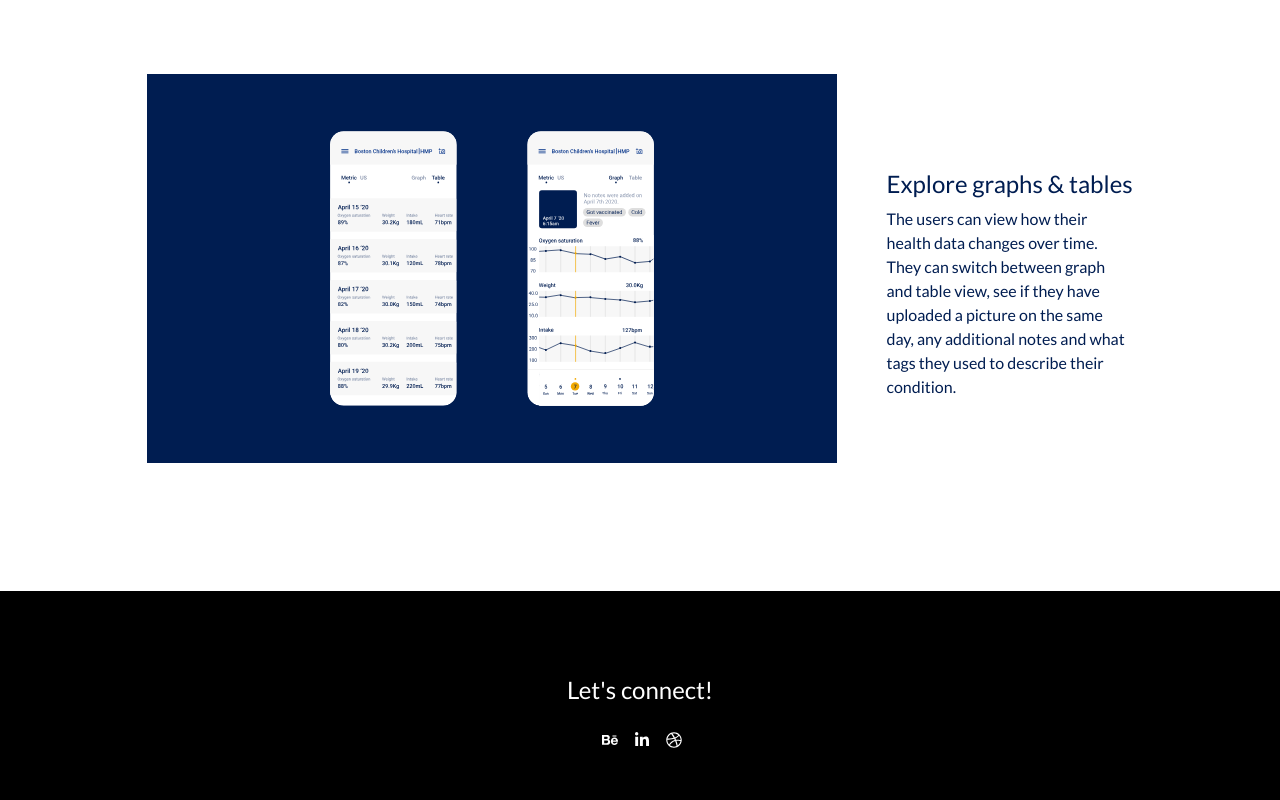
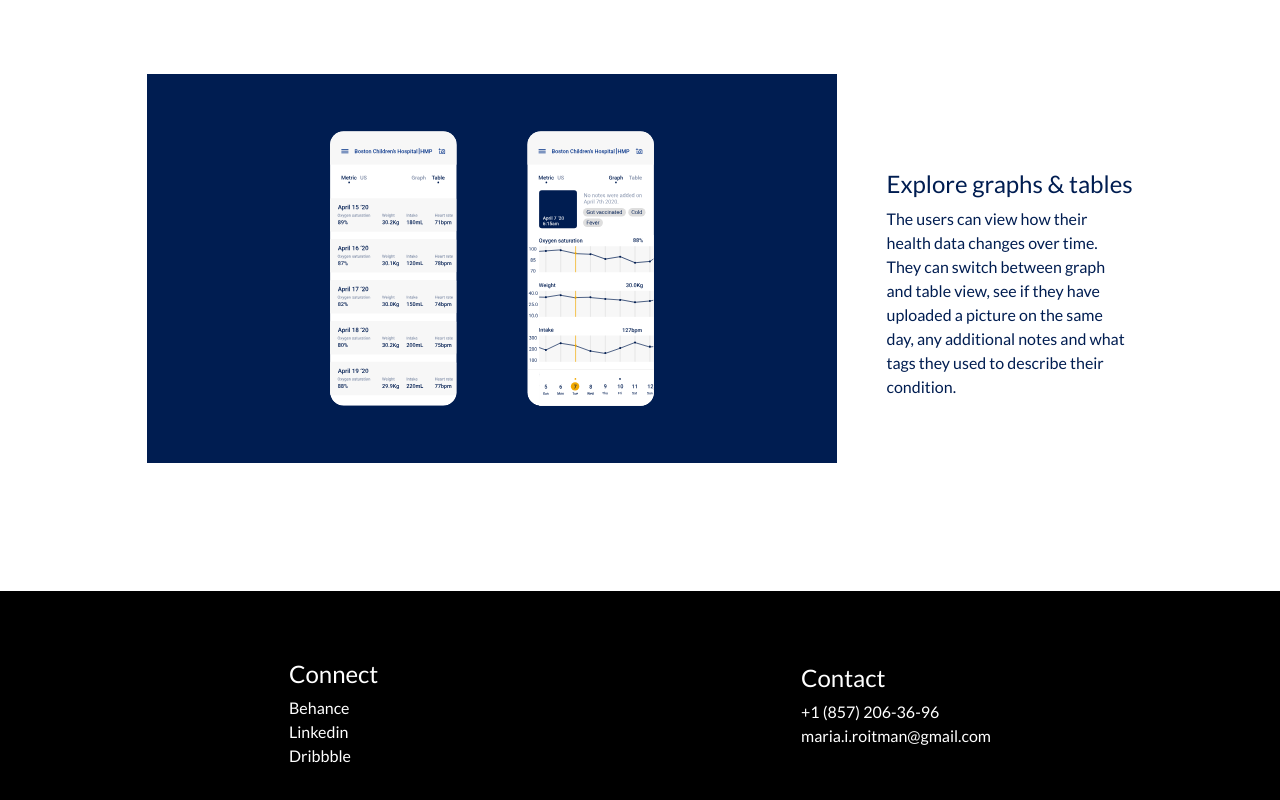
Before and after one commit to masharoi/portfolio, a React (Create React App) app: page /projects/hmp in a window 1280 px wide. Shown: the part 3594-4394 px from the top of the page. Built offline with nearby package versions, Linux system fonts and the light colour scheme.

Commit message:
add contact info

```diff
--- a/src/components/about-section/about-section.js
+++ b/src/components/about-section/about-section.js
@@ -1,24 +1,27 @@
-import React from 'react';
-import './about-section.scss'
-import profile_img from '../../assets/profile-pic 1.png'
+import React from "react";
+import "./about-section.scss";
+import profile_img from "../../assets/profile-pic 1.png";
+import Contact from "../contact/contact";
 
-
-const AboutSection = () =>{
-
-    return <div className="about-container m-0" id="about">
+const AboutSection = () => {
+  return (
+    <div className="about-container m-0" id="about">
       <div className="about-col-pic">
         <img src={profile_img} className="about-pic" />
       </div>
       <div className="about-col-descrp">
         <div className="descrp-container">
-           <h1 className="about-descrp">About me</h1>
+          <h1 className="main-header">About</h1>
           <p>
-               I’m a user interface designer with a strong background in front-end development.
-               When I am not designing, I draw in Procreate, do yoga or cook my next masterpiece.
+            I’m a user interface designer with a strong background in front-end
+            development. When I am not designing, I draw in Procreate, do yoga
+            or cook my next masterpiece.
           </p>
+          <Contact/>
         </div>
       </div>
     </div>
-}
+  );
+};
 
 export default AboutSection;
--- a/src/components/about-section/about-section.scss
+++ b/src/components/about-section/about-section.scss
@@ -5,6 +5,7 @@
   background: $primary-color;
   display: flex;
   height:100vh;
+
 
   .about-col-pic {
     display: flex;
@@ -24,23 +25,10 @@
     text-align: left;
     margin-left: 20%;
 
-    .about-descrp {
-      font-size: 64px;
-      font-style: normal;
-      font-weight: 400;
-      line-height: 64px;
-      letter-spacing: 0em;
-      text-align: left;
-      margin-bottom: 20px;
-    }
 
     .descrp-container > p {
-      font-size: 24px;
-      font-style: normal;
-      line-height: 28px;
-      letter-spacing: 0em;
-      text-align: left;
       width: 30vw;
+      margin-bottom: $spacing-medium;
     }
   }
 }
--- a/src/components/archive/archive.js
+++ b/src/components/archive/archive.js
@@ -13,7 +13,7 @@ const Archive = () => {
 
   return (
     <div id="archive-container">
-      <h1 className="work-title">Archive</h1>
+      <h1 className="work-title main-header">Archive</h1>
       <div id="archive-subsection">
         <ul>
           <li
--- a/src/components/archive/archive.scss
+++ b/src/components/archive/archive.scss
@@ -8,8 +8,9 @@
     justify-content: space-between;
 
     .archive-img {
-      width: 50%;
+      width: 70%;
       height: auto;
+      border-radius: 5px;
     }
 
     ul {
--- /dev/null
+++ b/src/components/contact/contact.js
@@ -0,0 +1,16 @@
+import React, {useState} from "react";
+import "./contact.scss";
+
+const Contact = () => {
+  return (
+    <div id="intro-text">
+      <h1 className="secondary-header">
+        Contact
+      </h1>
+      <p>+1 (857) 206-36-96 <br/>
+      maria.i.roitman@gmail.com</p>
+    </div>
+  );
+};
+
+export default Contact;
--- /dev/null
+++ b/src/components/contact/contact.scss
@@ -0,0 +1 @@
+@import '../../index.scss';
--- a/src/components/footer/footer.js
+++ b/src/components/footer/footer.js
@@ -1,25 +1,37 @@
 import React from "react";
 import "./footer.scss";
-import { FaBehance, FaDribbble, FaLinkedinIn } from "react-icons/fa";
+import Contact from "../contact/contact";
 
 const Footer = () => {
   return (
-    <div className="footer-container d-flex flex-column">
-      <p>Let's connect! </p>
-      <div className="d-flex mt-2 footer-social-links">
-        <a target="_blank" href="https://www.behance.net/roi_mar">
-          <FaBehance className="mr-3 ml-1" />
+    <div className="footer-container">
+      <div className="footer-section">
+        <h2 className="secondary-header">Connect</h2>
+        <div className="footer-social-links">
+          <a
+            className="social-link"
+            target="_blank"
+            href="https://www.behance.net/roi_mar"
+          >
+            Behance
           </a>
           <a
+            className="social-link"
             target="_blank"
             href="https://www.linkedin.com/in/maria-zaytseva-63a373136/"
           >
-          <FaLinkedinIn className="mr-3" />
+            Linkedin
           </a>
-        <a target="_blank" href="https://dribbble.com/roi-mar">
-          <FaDribbble />{" "}
+          <a
+            className="social-link"
+            target="_blank"
+            href="https://dribbble.com/roi-mar"
+          >
+            Dribbble
           </a>
         </div>
+      </div>
+      <Contact className="footer-section" />
     </div>
   );
 };
--- a/src/components/footer/footer.scss
+++ b/src/components/footer/footer.scss
@@ -1,33 +1,29 @@
-.footer-container{
-    background-color: black;
-    height: 247px;
-    color:white;
-    align-items: center;
-    justify-content: center;
+@import '../../index.scss';
 
-  p{
-    font-size: 24px;
-    font-style: normal;
-    font-weight: 400;
-    line-height: 24px;
-    letter-spacing: 0em;
-    text-align: left;
+.footer-container {
+  background-color: black;
+  height: 247px;
+  color: white;
+  justify-content: center;
+  align-items: center;
+  display: flex;
 
-  }
+  .footer-section {
+    width: 40%;
+    .footer-social-links {
+      color: white;
+      display: flex;
+      flex-direction: column;
 
+      .social-link {
+        color: white;
+        width: 80px;
 
-  .footer-social-links{
-    color: white;
-
-    a {
-      color: white;
-      &:hover{
-        color: #B093BF;
+        &:hover {
+          color: $secondary-color;
+          text-decoration: none;
+        }
       }
     }
-
   }
-
-
-
 }
--- a/src/components/work-section/work-section.js
+++ b/src/components/work-section/work-section.js
@@ -50,7 +50,7 @@ const works = [
 const WorkSection = () => {
   return (
     <div className="work-container" id="work">
-      <h1 className="work-title">Projects</h1>
+      <h1 className="main-header work-title">Projects</h1>
       <div className="d-flex flex-wrap work-list">
         {works.map(work => {
           return (
--- a/src/components/work-section/work-section.scss
+++ b/src/components/work-section/work-section.scss
@@ -3,14 +3,8 @@
   padding: 150px 0 50px 0;
 
   .work-title {
-    font-size: 64px;
-    font-style: normal;
-    font-weight: 400;
-    line-height: 64px;
-    letter-spacing: 0;
     text-align: left;
     margin-left: $spacing-horizontal;
-    padding-bottom: 20px;
   }
 
   .work-list {
--- a/src/index.scss
+++ b/src/index.scss
@@ -3,11 +3,6 @@
 @import url('https://fonts.googleapis.com/css2?family=Jura:wght@400;500;700&family=Lato:wght@400;700;900&display=swap');
 @import url('https://fonts.googleapis.com/css2?family=Lato:wght@400;700&display=swap'); //spacing
 $spacing-horizontal: 147px;
-$spacing-horizontal-small: 24px;
-$spacing-horizontal-large: 64px;
-$spacing-vertical-small: 24px;
-$spacing-vertical-medium: 48px;
-$spacing-vertical-large: 64px; //
 $spacing-tiny: 8px;
 $spacing-small: 24px;
 $spacing-medium: 48px;
@@ -28,7 +23,7 @@ $bch-blue: #003087;
 .sop-header {
   font-size: 24px;
   margin-bottom: 8px;
-  margin-top: $spacing-vertical-medium;
+  margin-top: $spacing-medium;
 }
 //suvorov-park
 $suvorov-gray: #eae9e9;
@@ -61,6 +56,14 @@ h3 {
 .medium {
   font-weight: 500;
 }
+
+.main-header {
+  font-size: 48px;
+}
+
+.secondary-header {
+  font-size: 24px;
+}
 @media (max-width: 1000px) {
   .col-reverse-md {
     flex-direction: column-reverse!important;
--- a/src/pages/sop/sop.scss
+++ b/src/pages/sop/sop.scss
@@ -90,7 +90,7 @@
         width: 100%;
         height: auto;
         background: $sop-background;
-        padding: $spacing-large $spacing-horizontal-large;
+        padding: $spacing-large $spacing-large;
       }
 
       #sop-components-img {
```
Also changed, not shown: 1 other file (tests, documents, lock files or other folders). Lines whose indentation alone changed are shown as unchanged.
